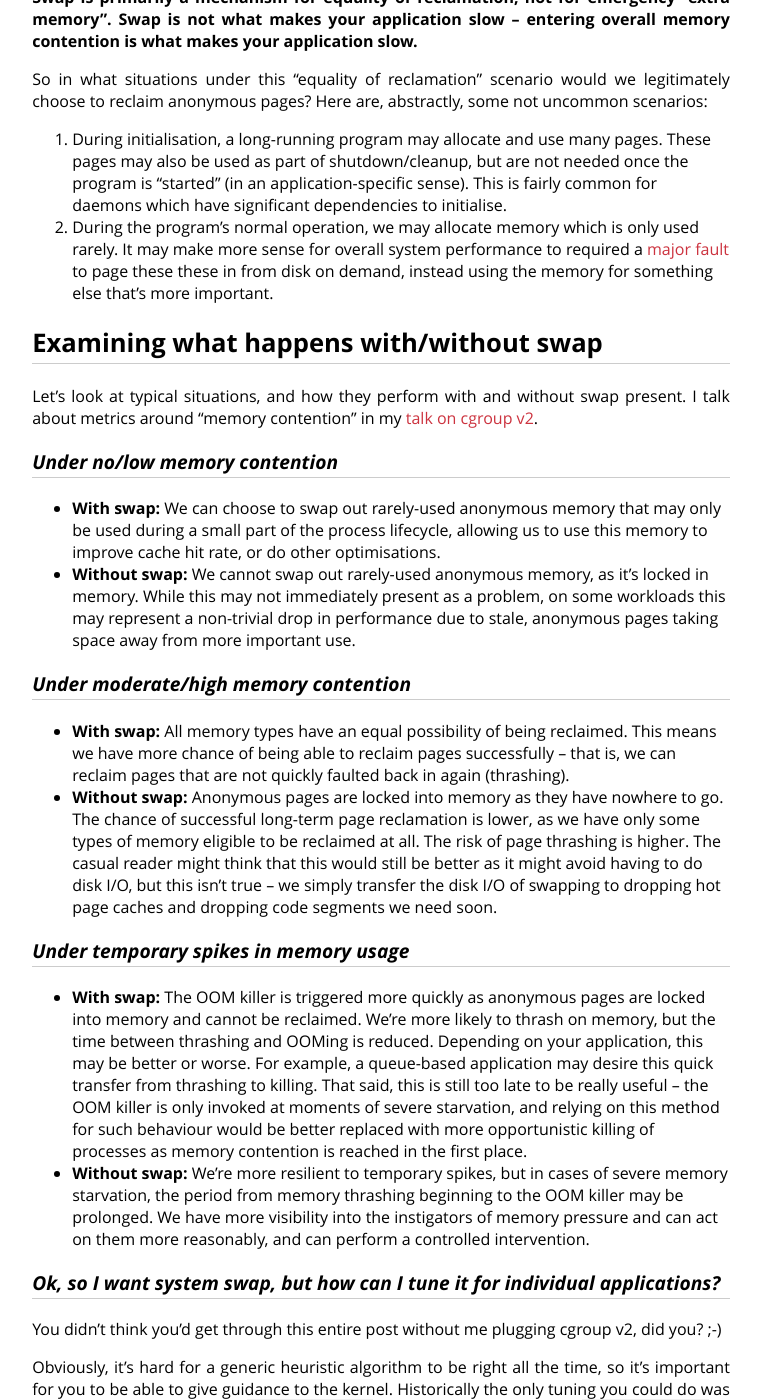
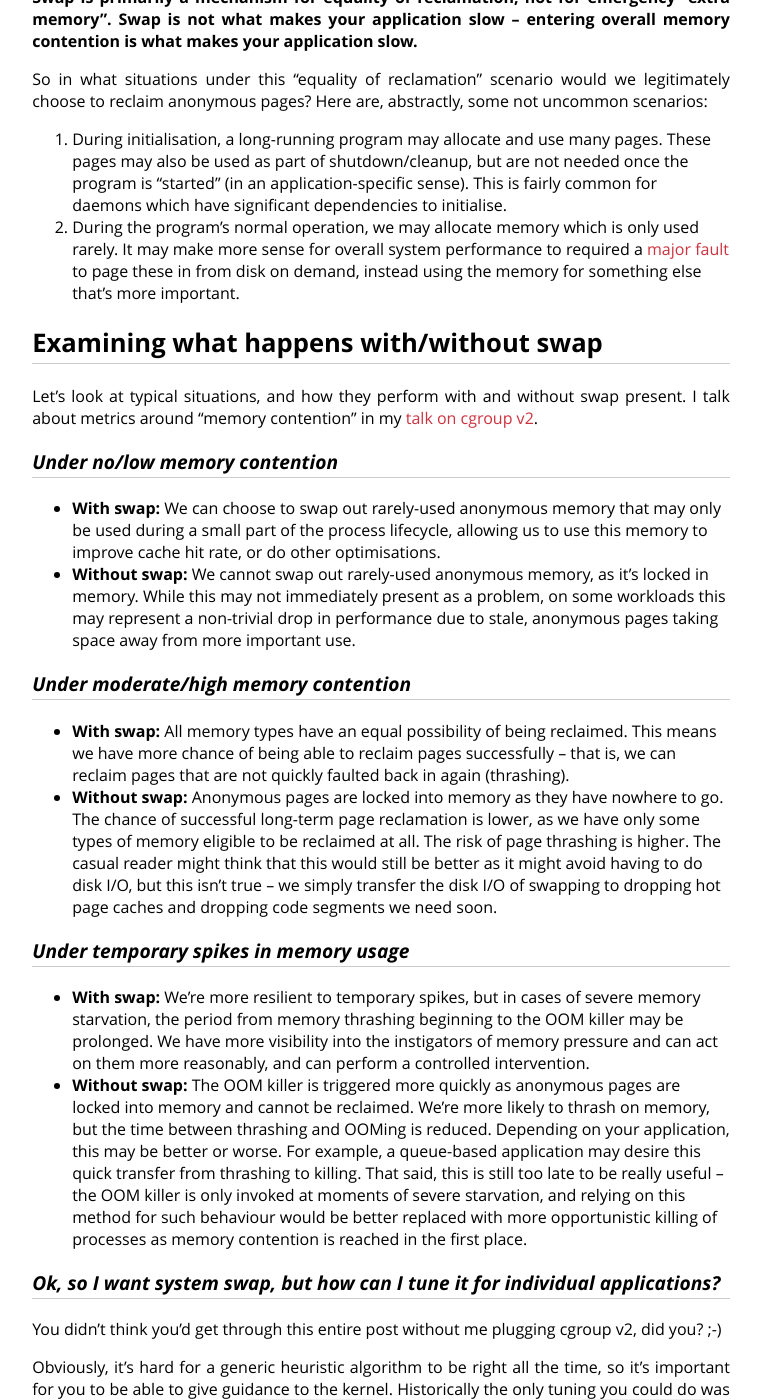
Before and after one commit to cdown/chrisdown.name, a Jekyll site: the page built from _posts/2018-01-02-in-defence-of-swap.md, in a window 1280 px wide and 1400 px high, scrolled down 2599 px. Shown: the whole window, without its empty margins (259-1020 px from the left). Built offline with Jekyll 4.4.1, drawn with Linux system fonts in a browser that asks for light colours; part of the change alters nothing that is shown.

Commit message:
swap post: Fix inversion in memory spikes section

```diff
--- a/_posts/2018-01-02-in-defence-of-swap.md
+++ b/_posts/2018-01-02-in-defence-of-swap.md
@@ -150,7 +150,7 @@ uncommon scenarios:
 2. During the program's normal operation, we may allocate memory which is only
    used rarely. It may make more sense for overall system performance to
    required a [major fault](https://en.wikipedia.org/wiki/Page_fault#Types) to
-   page these these in from disk on demand, instead using the memory for
+   page these in from disk on demand, instead using the memory for
    something else that's more important.
 
 ## Examining what happens with/without swap
@@ -185,7 +185,12 @@ v2](https://www.youtube.com/watch?v=ikZ8_mRotT4).
 
 ### Under temporary spikes in memory usage
 
-- **With swap:** The OOM killer is triggered more quickly as anonymous pages
+- **With swap:** We're more resilient to temporary spikes, but in cases of
+  severe memory starvation, the period from memory thrashing beginning to the
+  OOM killer may be prolonged. We have more visibility into the instigators of
+  memory pressure and can act on them more reasonably, and can perform a
+  controlled intervention.
+- **Without swap:** The OOM killer is triggered more quickly as anonymous pages
   are locked into memory and cannot be reclaimed. We're more likely to thrash
   on memory, but the time between thrashing and OOMing is reduced. Depending on
   your application, this may be better or worse. For example, a queue-based
@@ -194,11 +199,6 @@ v2](https://www.youtube.com/watch?v=ikZ8_mRotT4).
   invoked at moments of severe starvation, and relying on this method for such
   behaviour would be better replaced with more opportunistic killing of
   processes as memory contention is reached in the first place.
-- **Without swap:** We're more resilient to temporary spikes, but in cases of
-  severe memory starvation, the period from memory thrashing beginning to the
-  OOM killer may be prolonged. We have more visibility into the instigators of
-  memory pressure and can act on them more reasonably, and can perform a
-  controlled intervention.
 
 ### Ok, so I want system swap, but how can I tune it for individual applications?
 
```
